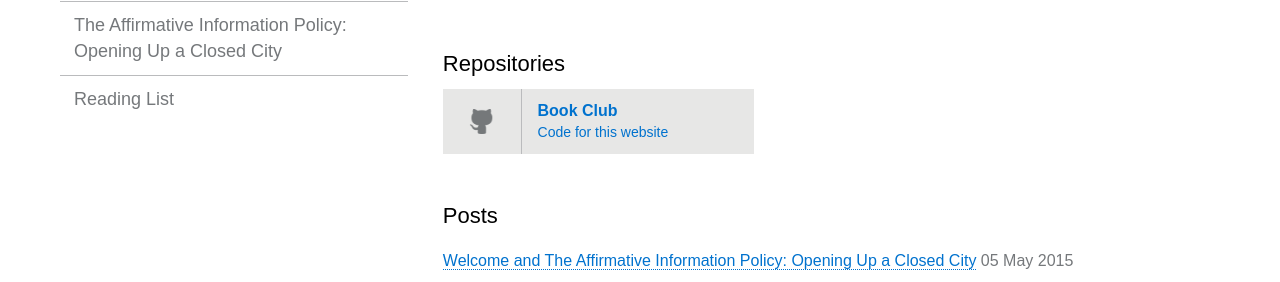
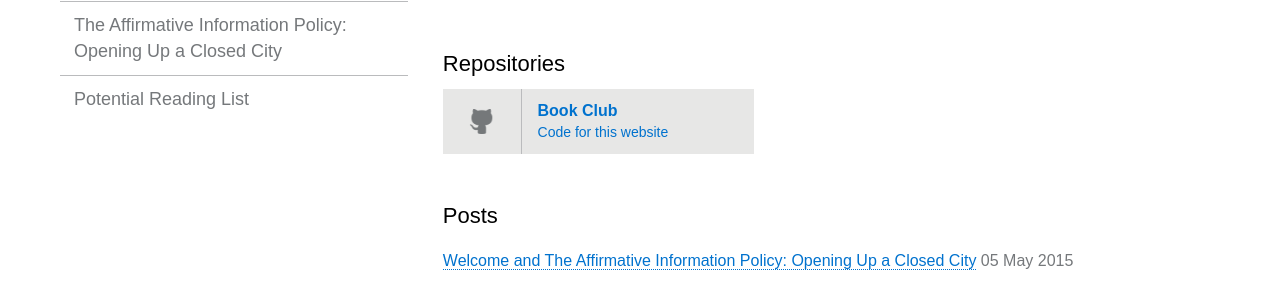
Before and after one commit to rebeccawilliams/bookclub, a Jekyll site: the page built from index.html, in a window 1280 px wide. Shown: the part 195-477 px from the top of the page. Built offline with Jekyll 4.4.1, drawn with Linux system fonts in a browser that asks for light colours.

Commit message:
Update _config.yml

```diff
--- a/_config.yml
+++ b/_config.yml
@@ -30,7 +30,7 @@ navigation:
 - text: "The Affirmative Information Policy: Opening Up a Closed City"
   url: affirmativeinformationpolicy.html
   internal: true
-- text: Reading List
+- text: Potential Reading List
   url: readinglist.html
   internal: true
 
```
